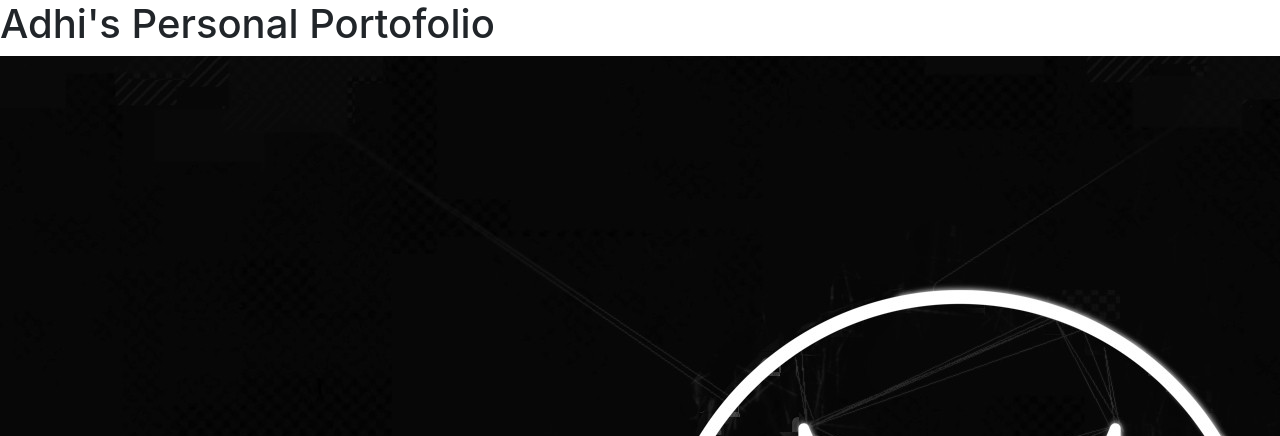
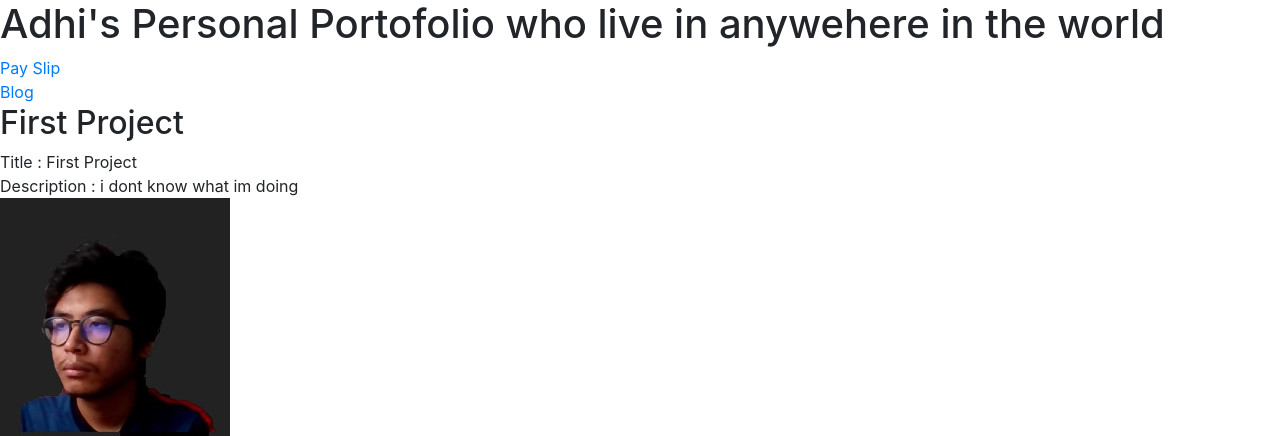
Before and after one commit to adhinuril/django3-personal-portofolio, a Django app: page / in a window 1280 px wide; the page is wider, and only the part inside the window is pictured. Shown: the part 56-492 px from the top of that part. Run offline with Django 3.2, Linux system fonts and the light colour scheme; data comes from the database, SQL or seed files in the repository; some libraries are stand-ins or nearby versions.

Commit message:
some changes in main page

```diff
--- a/portofolio/templates/portofolio/home.html
+++ b/portofolio/templates/portofolio/home.html
@@ -2,11 +2,9 @@
 
 {% block content %}
 
-<h1>Adhi's Personal Portofolio</h1>
+<h1>Adhi's Personal Portofolio who live in anywehere in the world</h1>
 
 {% load static %}
-
-<img src="{% static 'portofolio/wallhaven.jpg' %}">
 
 <a href="{% static 'portofolio/July.pdf' %}">Pay Slip</a> <br>
 <a href="{% url 'blog:all_blogs' %}">Blog</a>
@@ -22,6 +20,8 @@ Description : {{ p.description }} <br>
 <a href="{{ p.url }}">Link</a>
 {% endif %}
 
+<img src="{% static 'portofolio/wallhaven.jpg' %}">
+
 {% endfor %}
 
 {% endblock %}
```
